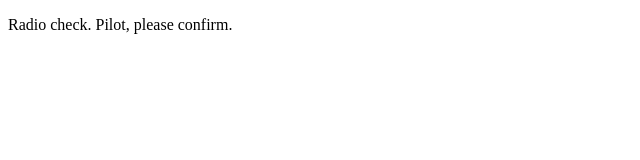
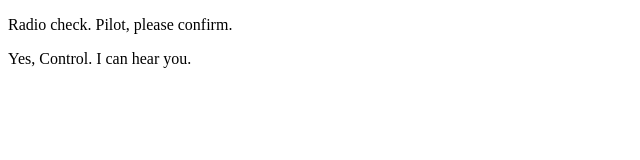
Before and after one commit to BathyCathyWon/communication-log-pilot, a plain HTML site: page index.html in a window 1280 px wide. Shown: the whole page, without its empty margins (0-640 px from the left). Drawn offline with Linux system fonts and the light colour scheme.

Commit message:
Responded to first log.

```diff
--- a/index.html
+++ b/index.html
@@ -2,5 +2,6 @@
 <html>
    <body>
       <p>Radio check. Pilot, please confirm.</p>
+      <p>Yes, Control. I can hear you.</p>
    </body>
 </html>
```
